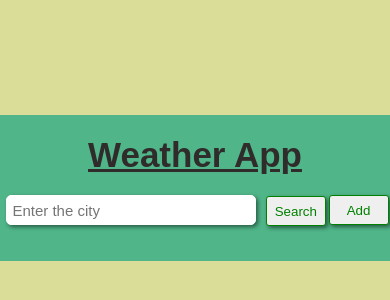
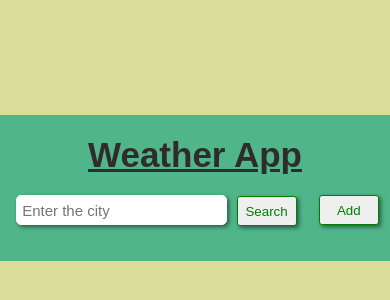
Before and after one commit to ThamkeRohan/Weather-Application, a plain HTML site: page index.html in a window 390 px wide. Shown: the part 234-534 px from the top of the page. Drawn offline with Linux system fonts and the light colour scheme.

Commit message:
mobile responsiveness added

```diff
--- a/index.css
+++ b/index.css
@@ -11,6 +11,7 @@ body{
 
 }
 .weather-container{
+    min-width: 300px;
     width: 550px;
     padding-bottom: 15px;
     margin: 0 auto;
@@ -31,7 +32,8 @@ body{
     justify-content: space-around;
 }
 .form .search-input{
-    width: 250px;
+
+    min-width: 100px;
     height: 30px;
     padding: 5px;
     border-radius: 5px;
```
